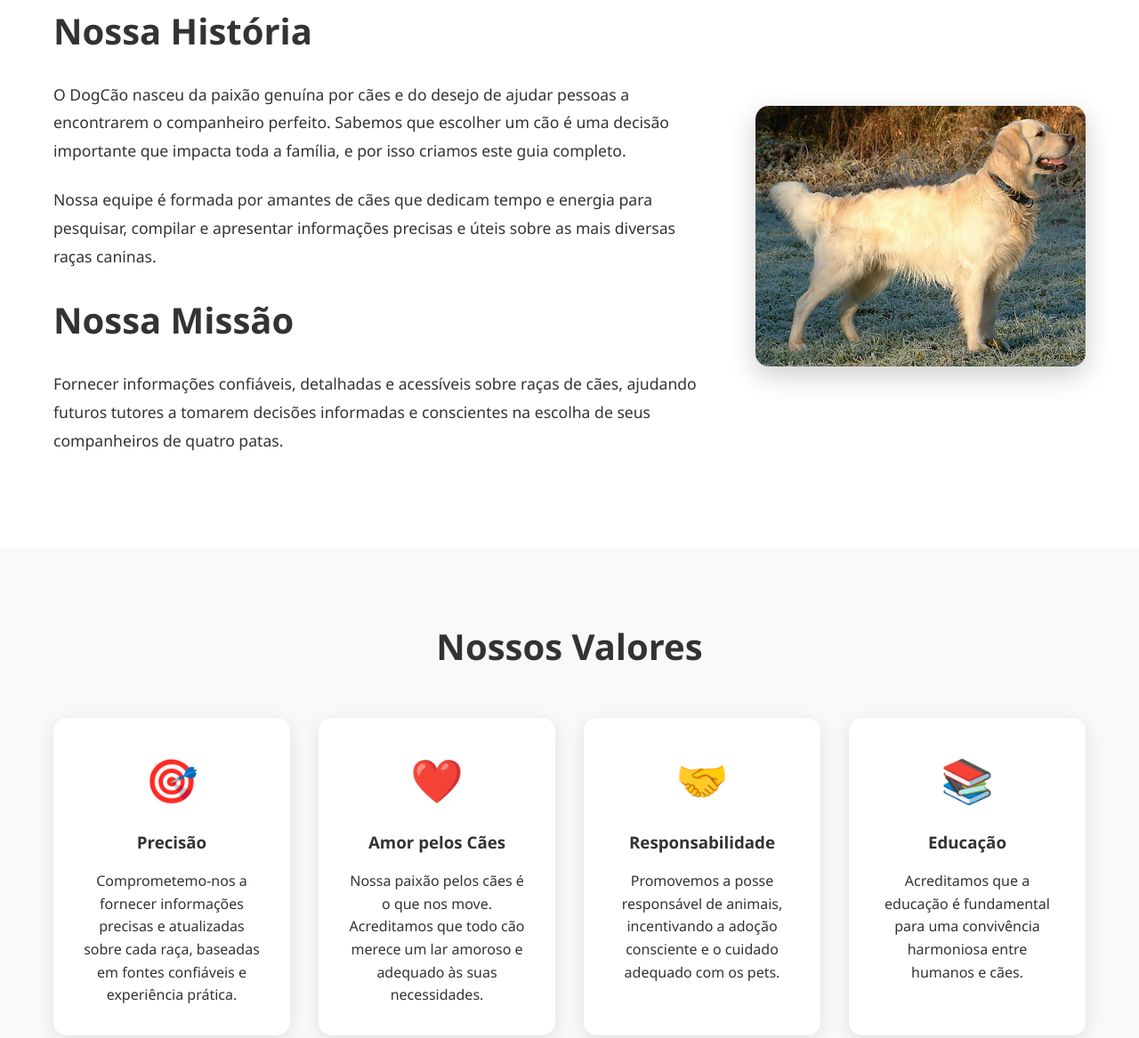
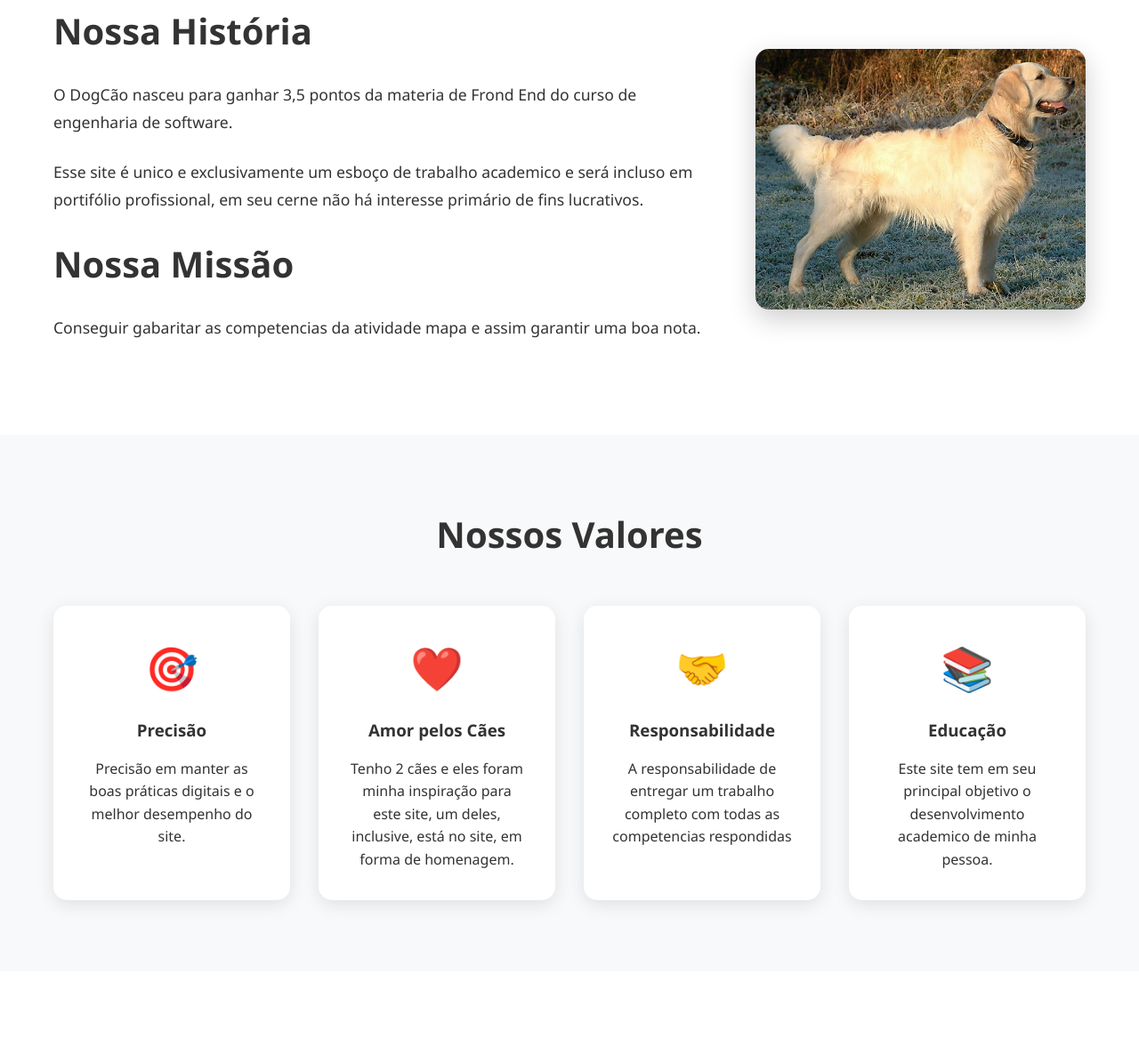
Before and after one commit to UserBrazilianSoftware/mapa-dogcao, a plain HTML site: page sobre.html in a window 1280 px wide. Shown: the part 431-1598 px from the top of the page at 89% size. Drawn offline with Linux system fonts and the light colour scheme.

Commit message:
Update sobre.html

```diff
--- a/sobre.html
+++ b/sobre.html
@@ -36,7 +36,7 @@
     <section class="page-hero">
         <div class="container">
             <h1>Sobre o DogCão</h1>
-            <p>Nossa missão e paixão por cães</p>
+            <p>Paixão por cães</p>
         </div>
     </section>
 
@@ -46,12 +46,12 @@
             <div class="about-content">
                 <div class="about-text">
                     <h2>Nossa História</h2>
-                    <p>O DogCão nasceu da paixão genuína por cães e do desejo de ajudar pessoas a encontrarem o companheiro perfeito. Sabemos que escolher um cão é uma decisão importante que impacta toda a família, e por isso criamos este guia completo.</p>
+                    <p>O DogCão nasceu para ganhar 3,5 pontos da materia de Frond End do curso de engenharia de software.</p>
 
-                    <p>Nossa equipe é formada por amantes de cães que dedicam tempo e energia para pesquisar, compilar e apresentar informações precisas e úteis sobre as mais diversas raças caninas.</p>
+                    <p>Esse site é unico e exclusivamente um esboço de trabalho academico e será incluso em portifólio profissional, em seu cerne não há interesse primário de fins lucrativos.</p>
 
                     <h2>Nossa Missão</h2>
-                    <p>Fornecer informações confiáveis, detalhadas e acessíveis sobre raças de cães, ajudando futuros tutores a tomarem decisões informadas e conscientes na escolha de seus companheiros de quatro patas.</p>
+                    <p>Conseguir gabaritar as competencias da atividade mapa e assim garantir uma boa nota.</p>
                 </div>
                 <div class="about-image">
                     <img src="images/golden_retriever.jpg" alt="Cão feliz representando nossa paixão">
@@ -68,22 +68,22 @@
                 <div class="value-item">
                     <div class="value-icon">🎯</div>
                     <h3>Precisão</h3>
-                    <p>Comprometemo-nos a fornecer informações precisas e atualizadas sobre cada raça, baseadas em fontes confiáveis e experiência prática.</p>
+                    <p>Precisão em manter as boas práticas digitais e o melhor desempenho do site.</p>
                 </div>
                 <div class="value-item">
                     <div class="value-icon">❤️</div>
                     <h3>Amor pelos Cães</h3>
-                    <p>Nossa paixão pelos cães é o que nos move. Acreditamos que todo cão merece um lar amoroso e adequado às suas necessidades.</p>
+                    <p>Tenho 2 cães e eles foram minha inspiração para este site, um deles, inclusive, está no site, em forma de homenagem.</p>
                 </div>
                 <div class="value-item">
                     <div class="value-icon">🤝</div>
                     <h3>Responsabilidade</h3>
-                    <p>Promovemos a posse responsável de animais, incentivando a adoção consciente e o cuidado adequado com os pets.</p>
+                    <p>A responsabilidade de entregar um trabalho completo com todas as competencias respondidas</p>
                 </div>
                 <div class="value-item">
                     <div class="value-icon">📚</div>
                     <h3>Educação</h3>
-                    <p>Acreditamos que a educação é fundamental para uma convivência harmoniosa entre humanos e cães.</p>
+                    <p>Este site tem em seu principal objetivo o desenvolvimento academico de minha pessoa.</p>
                 </div>
             </div>
         </div>
@@ -119,12 +119,12 @@
         <div class="container">
             <div class="commitment-content">
                 <h2>Nosso Compromisso</h2>
-                <p>No DogCão, nos comprometemos a manter nosso conteúdo sempre atualizado e relevante. Trabalhamos continuamente para expandir nossa base de conhecimento e melhorar a experiência dos nossos usuários.</p>
+                <p>DogCão com o objetivo de atingir a melhor nota, crescer a apremder academicamente e homenagear "Linguiça Cocoio Farias", meu cãozinho, que hoje se encontra na qualidade de idoso, mas é mei Shih Tzu do coração.</p>
 
-                <p>Acreditamos que cada cão é único e especial, e nossa missão é ajudar você a encontrar e cuidar do seu melhor amigo de quatro patas da melhor forma possível.</p>
+                <p>Ao meu melhor amigo de quatro patas, esse site também é para você.</p>
 
                 <div class="cta-section">
-                    <h3>Pronto para encontrar seu companheiro ideal?</h3>
+                    <h3>Obrigada por avaliar este Site!</h3>
                     <a href="racas.html" class="cta-button">Explorar Raças</a>
                 </div>
             </div>
```
